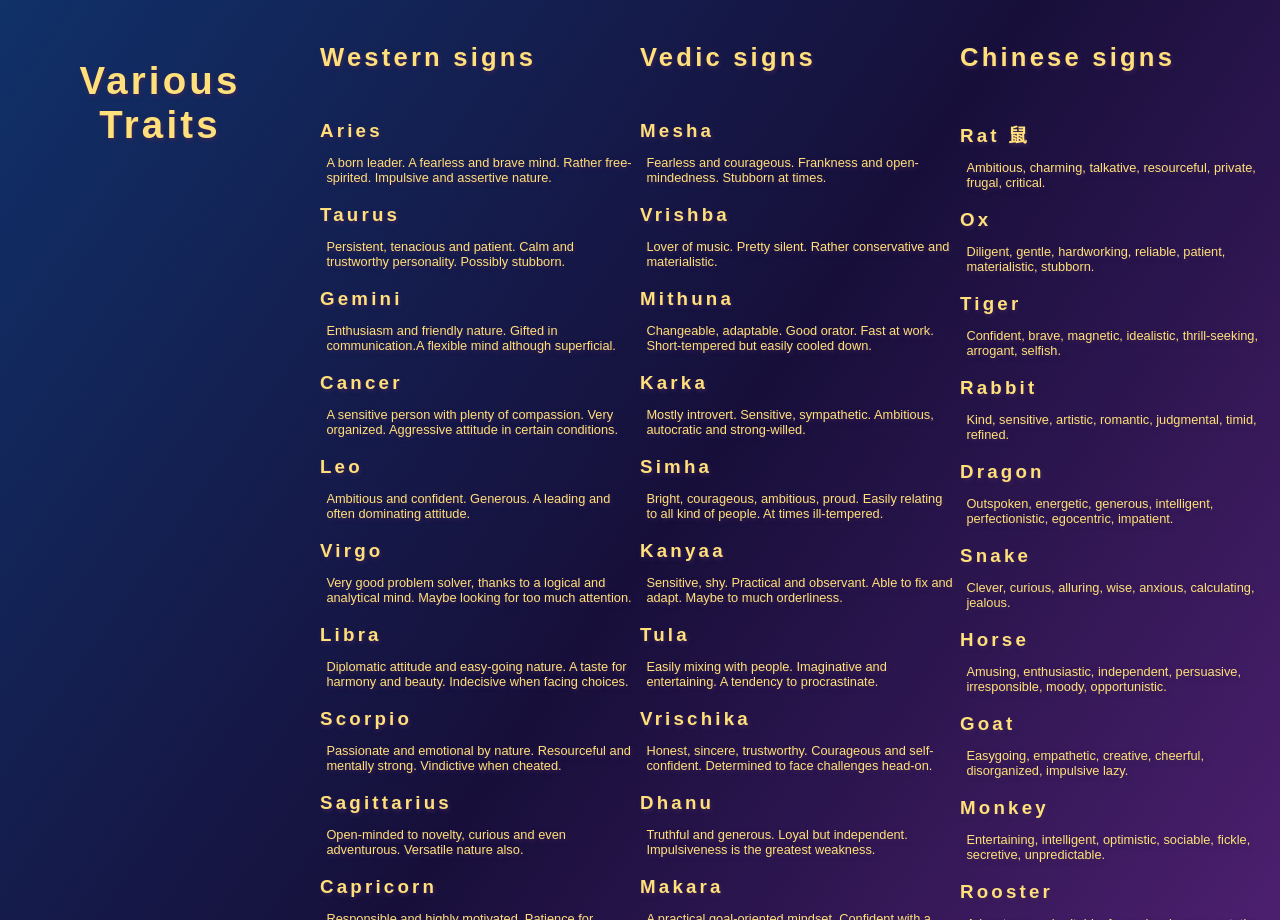
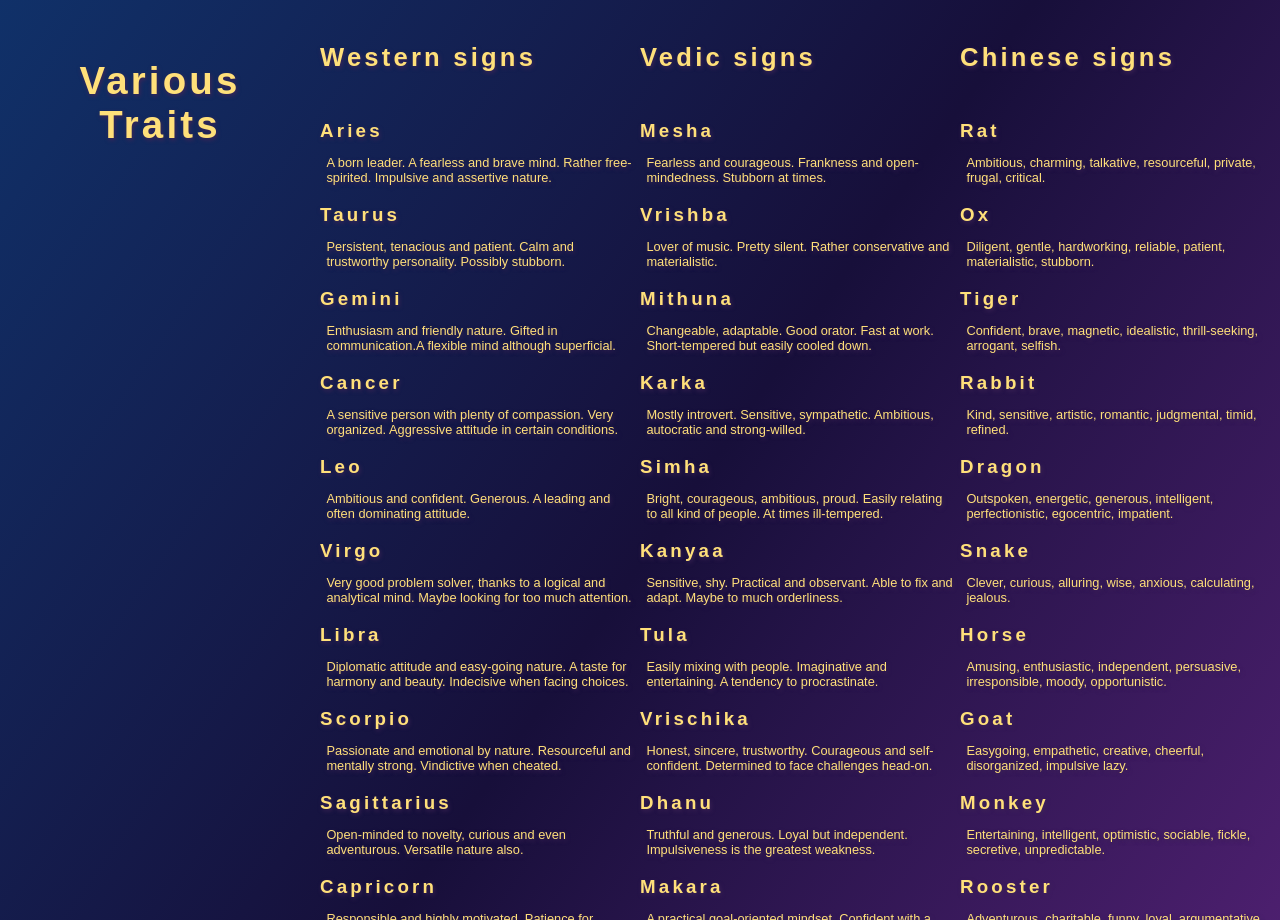
Before and after one commit to Pat6aC/astro-signs, a plain HTML site: page index.html in a window 1280 px wide. Shown: the part 2260-3180 px from the top of the page. Drawn offline with Linux system fonts and the light colour scheme.

Commit message:
removed Chinese character beside rat on section 3

```diff
--- a/index.html
+++ b/index.html
@@ -192,7 +192,7 @@
 
 <div>
   <h2>Chinese signs</h2>
-    <h3>Rat 鼠</h3>
+    <h3>Rat</h3>
     <p>Ambitious, charming, talkative, resourceful, private, frugal, critical.</p>
     <h3>Ox</h3>
     <p>Diligent, gentle, hardworking, reliable, patient, materialistic, stubborn.</p>
```
